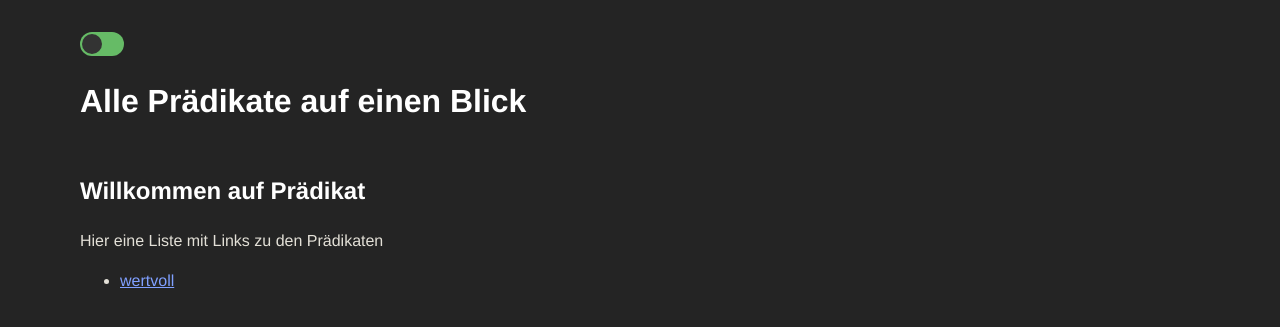
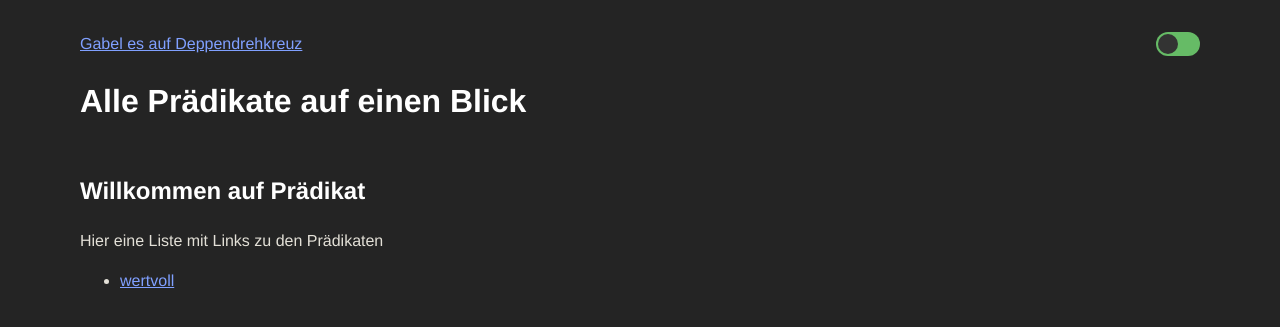
Before and after one commit to Lodifice/praedikat, a Jekyll site: the page built from README.md, in a window 1280 px wide. Shown: the top 327 px of the page. Built offline with Jekyll 4.4.1, drawn with Linux system fonts in a browser that asks for light colours; our own code applies the rules of GitHub Pages for plain Markdown files.

Commit message:
Add Gabel link

```diff
--- a/_includes/header.html
+++ b/_includes/header.html
@@ -1,5 +1,6 @@
 <header>
   <nav class="theme-switch-wrapper">
+    <a href="https://github.com/Lodifice/praedikat-wertvoll/fork">Gabel es auf Deppendrehkreuz</a>
     <label class="theme-switch" for="checkbox">
       <input type="checkbox" id="checkbox" />
       <div class="round slider"></div>
```
